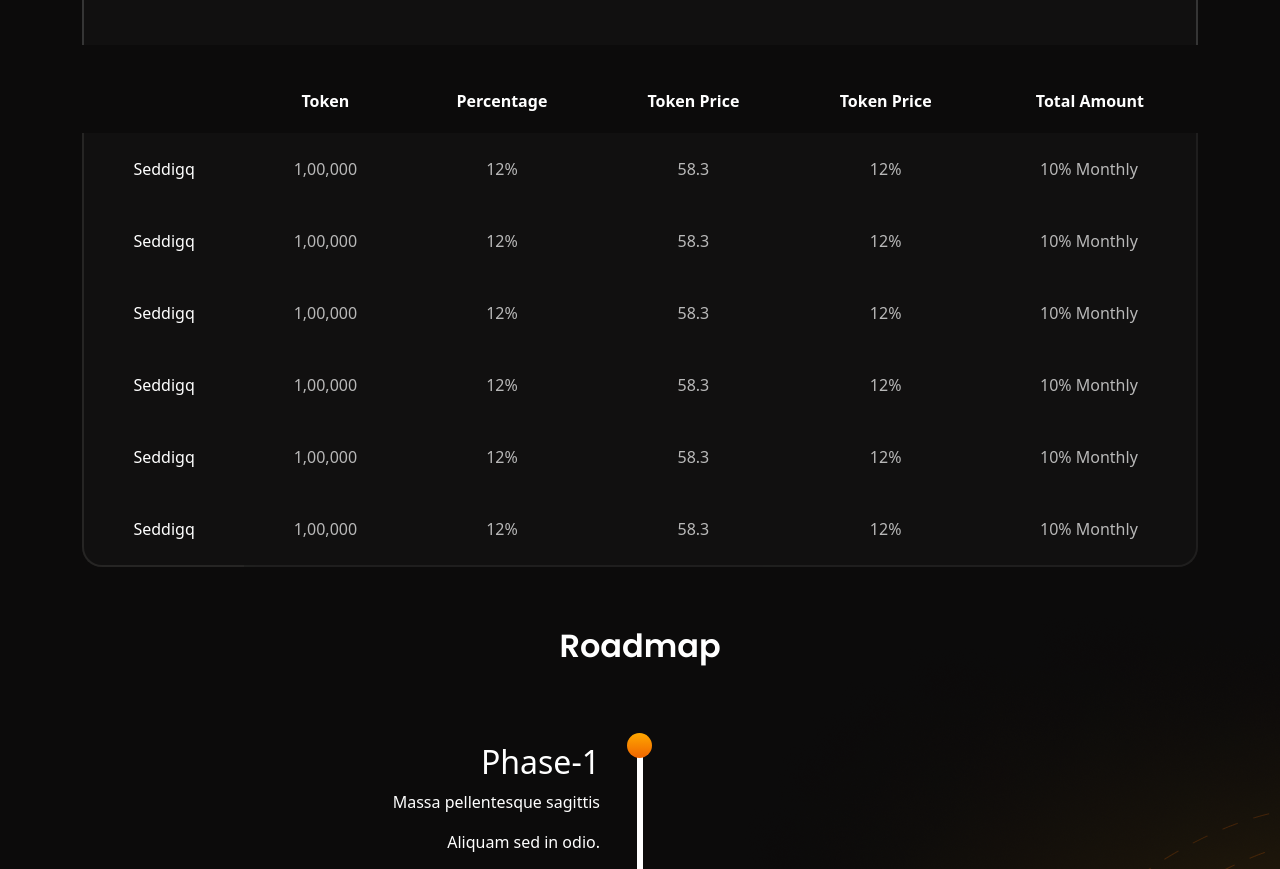
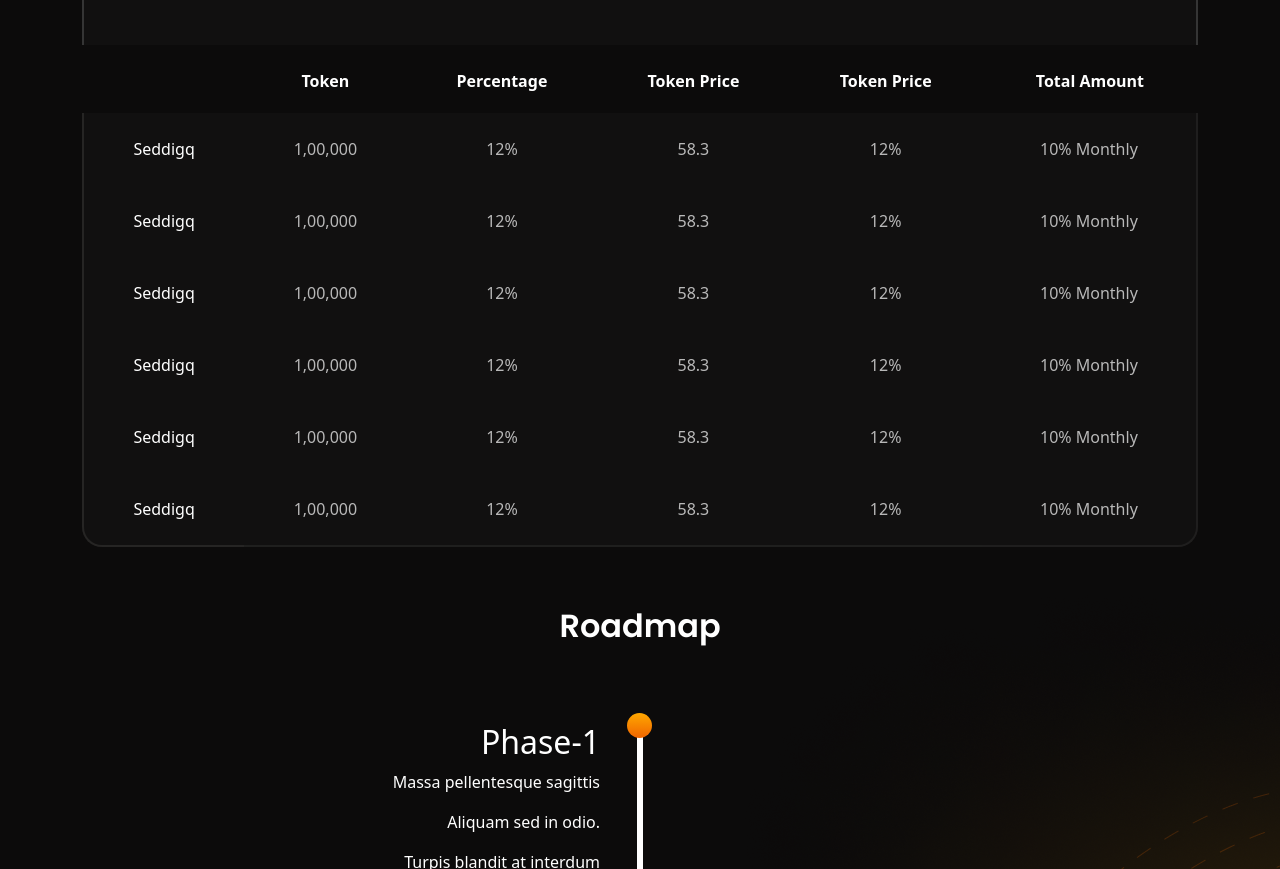
Before and after one commit to tarunmalik330/SaintShiba, a plain HTML site: page index.html in a window 1280 px wide. Shown: the part 3793-4662 px from the top of the page. Drawn offline with nearby package versions, Linux system fonts and the light colour scheme; a small style sheet from the web is missing.

Commit message:
reduce-extra-space

```diff
--- a/index.html
+++ b/index.html
@@ -5,8 +5,7 @@
     <meta charset="UTF-8">
     <meta name="viewport" content="width=device-width, initial-scale=1.0">
     <title>SaintShiba</title>
-    <link href="https://cdn.jsdelivr.net/npm/bootstrap@5.3.0/dist/css/bootstrap.min.css" rel="stylesheet"
-        integrity="sha384-9ndCyUaIbzAi2FUVXJi0CjmCapSmO7Sn`pJef0486qhLnuZ2cdeRhO02iuK6FUUVM" crossorigin="anonymous">
+    <link href="https://cdn.jsdelivr.net/npm/bootstrap@5.3.0/dist/css/bootstrap.min.css" rel="stylesheet"integrity="sha384-9ndCyUaIbzAi2FUVXJi0CjmCapSmO7Sn`pJef0486qhLnuZ2cdeRhO02iuK6FUUVM" crossorigin="anonymous">
     <link rel="stylesheet" href="./assets/css/style.css">
     <link rel="shortcut icon" href="./assets/images/dog-img3.png" type="image/x-icon">
 </head>
@@ -262,11 +261,11 @@
                         <thead>
                             <tr class="text-white">
                                 <th></th>
-                                <th class="  display-inline-block">Token</th>
-                                <th class="">Percentage</th>
-                                <th class=" display-inline-block">Token Price</th>
-                                <th>Token Price</th>
-                                <th class=" display-inline-block">Total Amount</th>
+                                <th class="display-inline-block pt-0">Token</th>
+                                <th class="pt-0">Percentage</th>
+                                <th class=" display-inline-block pt-0">Token Price</th>
+                                <th class="pt-0">Token Price</th>
+                                <th class="display-inline-block pt-0">Total Amount</th>
                             </tr>
                         </thead>
                         <tbody class="table-color table-box">
```
